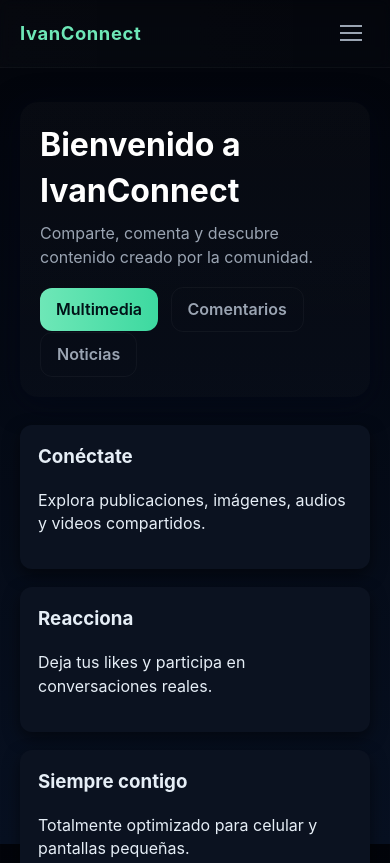
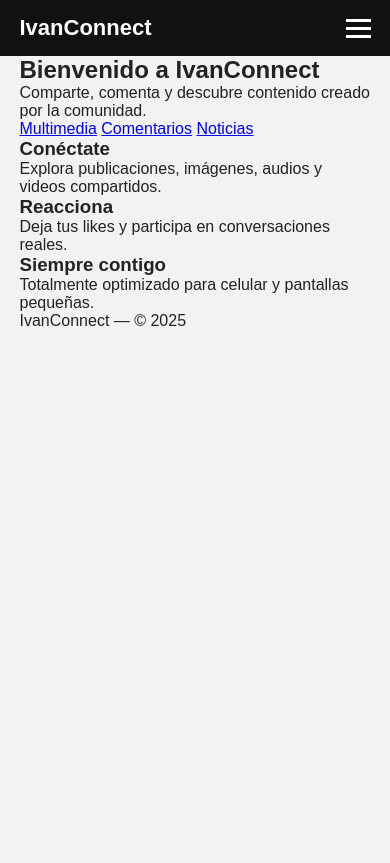
Before and after one commit to iv4nchopy/tp7-IVAN-ACOSTA, a plain HTML site: page index.html in a window 390 px wide. Shown: the top 863 px of the page. Drawn offline with Linux system fonts and the light colour scheme.

Commit message:
Update estilos.css

```diff
--- a/css/estilos.css
+++ b/css/estilos.css
@@ -1,220 +1,128 @@
-:root{
-  --bg:#0f1724;
-  --card:#0b1220;
-  --muted:#9aa4b2;
-  --accent:#6ee7b7;
-  --glass: rgba(255,255,255,0.03);
-  --radius:14px;
-  --max-width:1100px;
-  --gap:18px;
-  --transition:200ms ease;
+* {
+  margin: 0;
+  padding: 0;
+  box-sizing: border-box;
+  font-family: Arial, sans-serif;
 }
 
-*{box-sizing:border-box}
-html,body{height:100%}
-body{
-  margin:0;
-  font-family: Inter, system-ui, -apple-system, "Segoe UI", Roboto, "Helvetica Neue", Arial;
-  background: linear-gradient(180deg,#02040a 0%, #071021 100%);
-  color:#e6eef6;
-  -webkit-font-smoothing:antialiased;
-  -moz-osx-font-smoothing:grayscale;
-  line-height:1.45;
+body {
+  background: #f2f2f2;
+  color: #222;
 }
 
-/* container */
-.container{
-  width:calc(100% - 40px);
-  max-width:var(--max-width);
-  margin:0 auto;
-  padding:20px 0;
+.container {
+  width: 90%;
+  margin: auto;
 }
 
-/* header */
-.site-header{
-  background: linear-gradient(90deg, rgba(255,255,255,0.02), rgba(255,255,255,0.01));
-  backdrop-filter: blur(6px);
-  border-bottom:1px solid rgba(255,255,255,0.03);
-  position:sticky;
-  top:0;
-  z-index:40;
-}
-.header-inner{
-  display:flex;
-  align-items:center;
-  gap:12px;
-  justify-content:space-between;
+/* HEADER */
+.site-header {
+  background: #111;
+  color: #fff;
+  padding: 15px 0;
 }
 
-/* brand */
-.brand{
-  font-weight:700;
-  letter-spacing:0.6px;
-  text-decoration:none;
-  color:var(--accent);
-  font-size:1.15rem;
+.header-inner {
+  display: flex;
+  justify-content: space-between;
+  align-items: center;
 }
 
-/* nav */
-.nav{ display:flex; }
-.nav-list{ list-style:none; margin:0; padding:0; display:flex; gap:8px; align-items:center}
-.nav-list a, .nav-list button{
-  color:var(--muted);
-  text-decoration:none;
-  padding:10px 12px;
-  border-radius:10px;
-  background:transparent;
-  border:none;
-  cursor:pointer;
-}
-.nav-list a:hover, .nav-list button:hover{ color:#fff; background:var(--glass)}
-
-/* dropdown */
-.has-sub{ position:relative; }
-.sub-menu{
-  position:absolute;
-  top:calc(100% + 8px);
-  left:0;
-  background:linear-gradient(180deg, rgba(255,255,255,0.02), rgba(255,255,255,0.01));
-  padding:8px;
-  border-radius:12px;
-  min-width:200px;
-  display:none;
-  box-shadow: 0 6px 18px rgba(0,0,0,0.5);
-}
-.has-sub.open .sub-menu{ display:block; }
-.sub-menu li{ margin:0; }
-.sub-menu a{ display:block; padding:8px 10px; color:var(--muted) }
-
-/* nav toggle - mobile */
-.nav-toggle{
-  display:none;
-  background:transparent;
-  border:none;
-  cursor:pointer;
-  padding:8px;
-}
-.hamburger{
-  display:block;
-  width:22px;
-  height:2px;
-  background:var(--muted);
-  position:relative;
-}
-.hamburger::before, .hamburger::after{
-  content:"";
-  position:absolute;
-  left:0;
-  width:22px;
-  height:2px;
-  background:var(--muted);
-}
-.hamburger::before{ top:-7px }
-.hamburger::after{ top:7px }
-
-/* hero */
-.hero{
-  padding:48px;
-  border-radius:18px;
-  background: linear-gradient(180deg, rgba(255,255,255,0.02), rgba(255,255,255,0.01));
-  margin-top:24px;
-  box-shadow: 0 6px 30px rgba(2,6,23,0.6);
-}
-.hero h1{ margin:0 0 8px; font-size:2rem; color:#fff }
-.hero p{ color:var(--muted); margin:0 0 18px }
-
-/* buttons */
-.btn{
-  display:inline-block;
-  padding:10px 16px;
-  background:linear-gradient(90deg,var(--accent), #3dd9a0);
-  color:#001217;
-  border-radius:12px;
-  text-decoration:none;
-  font-weight:600;
-  margin-right:8px;
-  transition:transform var(--transition);
-}
-.btn:hover{ transform:translateY(-3px) }
-.btn.ghost{
-  background:transparent;
-  color:var(--muted);
-  border:1px solid rgba(255,255,255,0.04);
+.brand {
+  font-size: 22px;
+  font-weight: bold;
+  color: #fff;
+  text-decoration: none;
 }
 
-/* cards */
-.cards{ display:grid; grid-template-columns:repeat(3,1fr); gap:var(--gap); margin:28px 0 }
-.card{
-  background:var(--card);
-  padding:18px;
-  border-radius:12px;
-  box-shadow: 0 6px 16px rgba(0,0,0,0.5);
-}
-.card h3{ margin-top:0 }
-
-/* main */
-.main{ padding-top:10px; padding-bottom:40px; }
-
-/* media grid */
-.media-grid, .news-grid{ display:grid; grid-template-columns:repeat(3,1fr); gap:18px; margin-top:18px; }
-.media-card, .news-card, .comment-card{
-  background: linear-gradient(180deg, rgba(255,255,255,0.02), rgba(255,255,255,0.01));
-  border-radius:12px;
-  padding:12px;
-  overflow:hidden;
-  display:flex;
-  flex-direction:column;
-  gap:10px;
-}
-.media-preview img, .news-card img{ width:100%; height:180px; object-fit:cover; border-radius:8px }
-.media-preview video{ width:100%; border-radius:8px; display:block }
-.audio-box{ display:flex; align-items:center; justify-content:center; padding:8px; background:rgba(255,255,255,0.02); border-radius:8px }
-
-/* actions */
-.actions{ display:flex; align-items:center; gap:8px; margin-top:auto }
-.like-btn{
-  display:inline-flex;
-  align-items:center;
-  gap:8px;
-  border:none;
-  background:transparent;
-  color:var(--muted);
-  cursor:pointer;
-  padding:8px;
-  border-radius:8px;
-  transition:background var(--transition), color var(--transition);
-}
-.like-btn .icon{ width:20px; height:20px; fill:var(--muted) }
-.like-btn.active{ background:rgba(255,255,255,0.03); color:var(--accent) }
-.like-btn.active .icon{ fill:var(--accent) }
-.like-count{ font-weight:700 }
-
-/* comment layout */
-.comment-list{ display:grid; grid-template-columns:repeat(2,1fr); gap:18px; margin-top:18px }
-.comment-card{ padding:14px }
-
-/* responsiveness */
-@media (max-width:900px){
-  .cards{ grid-template-columns:repeat(2,1fr) }
-  .media-grid, .news-grid{ grid-template-columns:repeat(2,1fr) }
-  .comment-list{ grid-template-columns:1fr }
+/* NAV */
+.nav {
+  display: none;
 }
 
-@media (max-width:640px){
-  .nav{ display:none; }
-  .nav-toggle{ display:block; }
-  .nav.open{ display:block; position:absolute; top:68px; left:0; right:0; background:linear-gradient(180deg,#021022, #041124); padding:12px; border-bottom:1px solid rgba(255,255,255,0.02) }
-  .nav-list{ flex-direction:column; align-items:flex-start }
-  .media-grid, .news-grid, .cards{ grid-template-columns:1fr; }
-  .hero{ padding:20px }
+.nav-list li {
+  list-style: none;
 }
 
-/* footer */
-.site-footer{
-  border-top:1px solid rgba(255,255,255,0.02);
-  padding:12px 0;
-  color:var(--muted);
-  margin-top:32px;
-  text-align:center;
+.nav-list a {
+  text-decoration: none;
+  color: #fff;
+  display: block;
+  padding: 10px;
 }
-.page-title{ margin-top:22px; color:#fff }
+
+.nav.show {
+  display: block;
+  background: #000;
+  padding: 15px;
+}
+
+/* HAMBURGER */
+.nav-toggle {
+  background: none;
+  border: none;
+}
+
+.hamburger,
+.hamburger::before,
+.hamburger::after {
+  width: 25px;
+  height: 3px;
+  background: white;
+  display: block;
+  position: relative;
+}
+
+.hamburger::before,
+.hamburger::after {
+  content: "";
+  position: absolute;
+  left: 0;
+}
+
+.hamburger::before {
+  top: -8px;
+}
+
+.hamburger::after {
+  top: 8px;
+}
+
+/* FEED */
+.feed {
+  margin-top: 20px;
+}
+
+.page-title {
+  margin-bottom: 20px;
+  font-size: 28px;
+}
+
+.post {
+  background: #fff;
+  padding: 15px;
+  margin-bottom: 20px;
+  border-radius: 8px;
+  box-shadow: 0 2px 4px rgba(0,0,0,0.1);
+}
+
+.post img,
+.post video {
+  width: 100%;
+  border-radius: 6px;
+  margin: 10px 0;
+}
+
+.like-btn {
+  background: #ff2e63;
+  color: white;
+  border: none;
+  padding: 8px 15px;
+  border-radius: 20px;
+  cursor: pointer;
+  margin-top: 10px;
+}
+
+.like-btn span {
+  font-weight: bold;
+}
```
